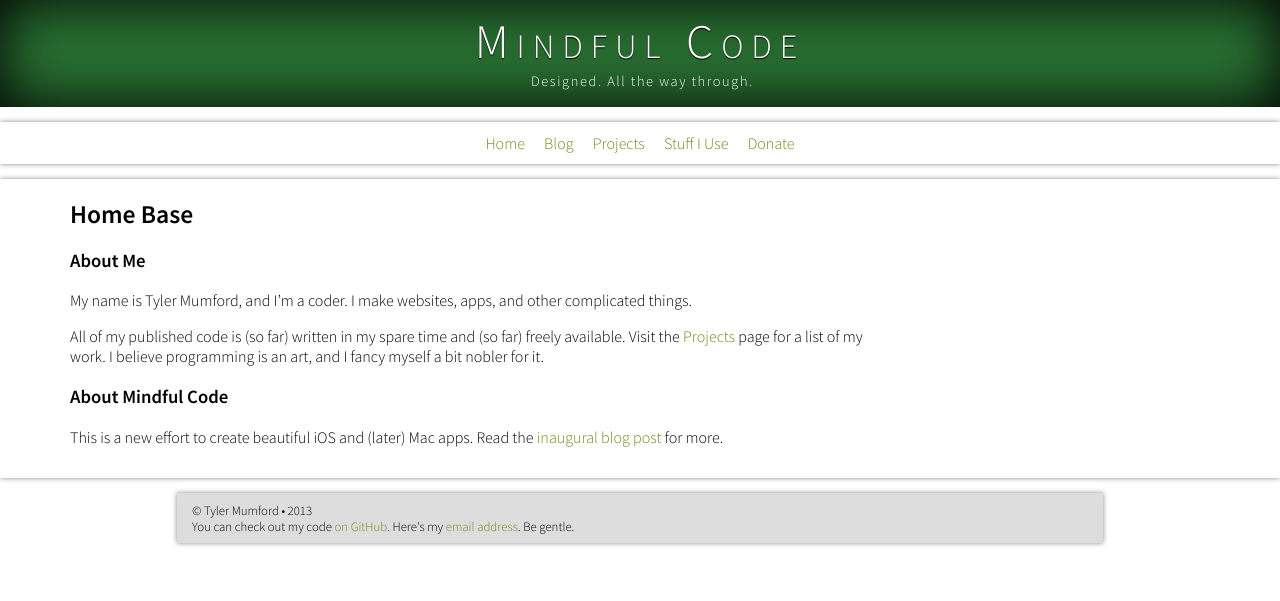
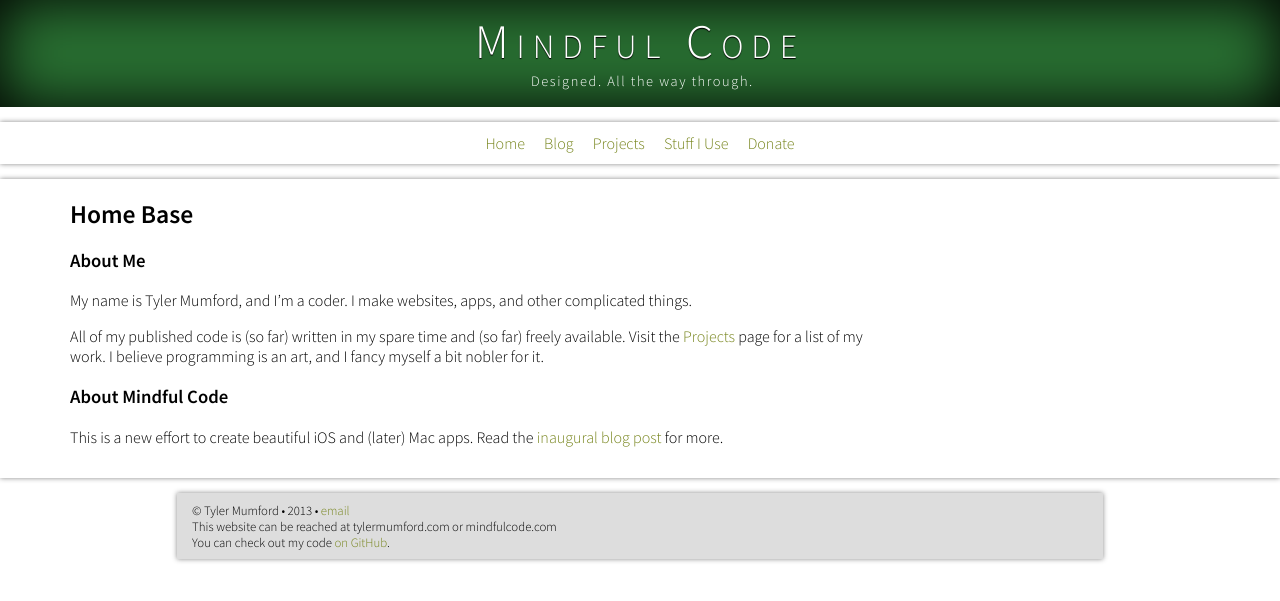
Before and after one commit to tylermumford/website-old, a Jekyll site: the page built from index.md, in a window 1280 px wide. Shown: the top 601 px of the page. Built offline with Jekyll 4.4.1, drawn with Linux system fonts in a browser that asks for light colours.

Commit message:
Modified the footer to include a note about multiple URLs.

```diff
--- a/_includes/footer.html
+++ b/_includes/footer.html
@@ -1,3 +1,4 @@
-&copy; Tyler Mumford &bull; 2013
+&copy; Tyler Mumford &bull; 2013 &bull; <a href="mailto:tyler.wayne.dev@icloud.com">email</a>
 <br>
-You can check out my code <a href="http://github.com/tylerwayne">on GitHub</a>. Here's my <a href="mailto:tyler.wayne.dev@icloud.com">email address</a>. Be gentle.
+This website can be reached at tylermumford.com or mindfulcode.com<br>
+You can check out my code <a href="http://github.com/tylerwayne">on GitHub</a>.<br>
```
